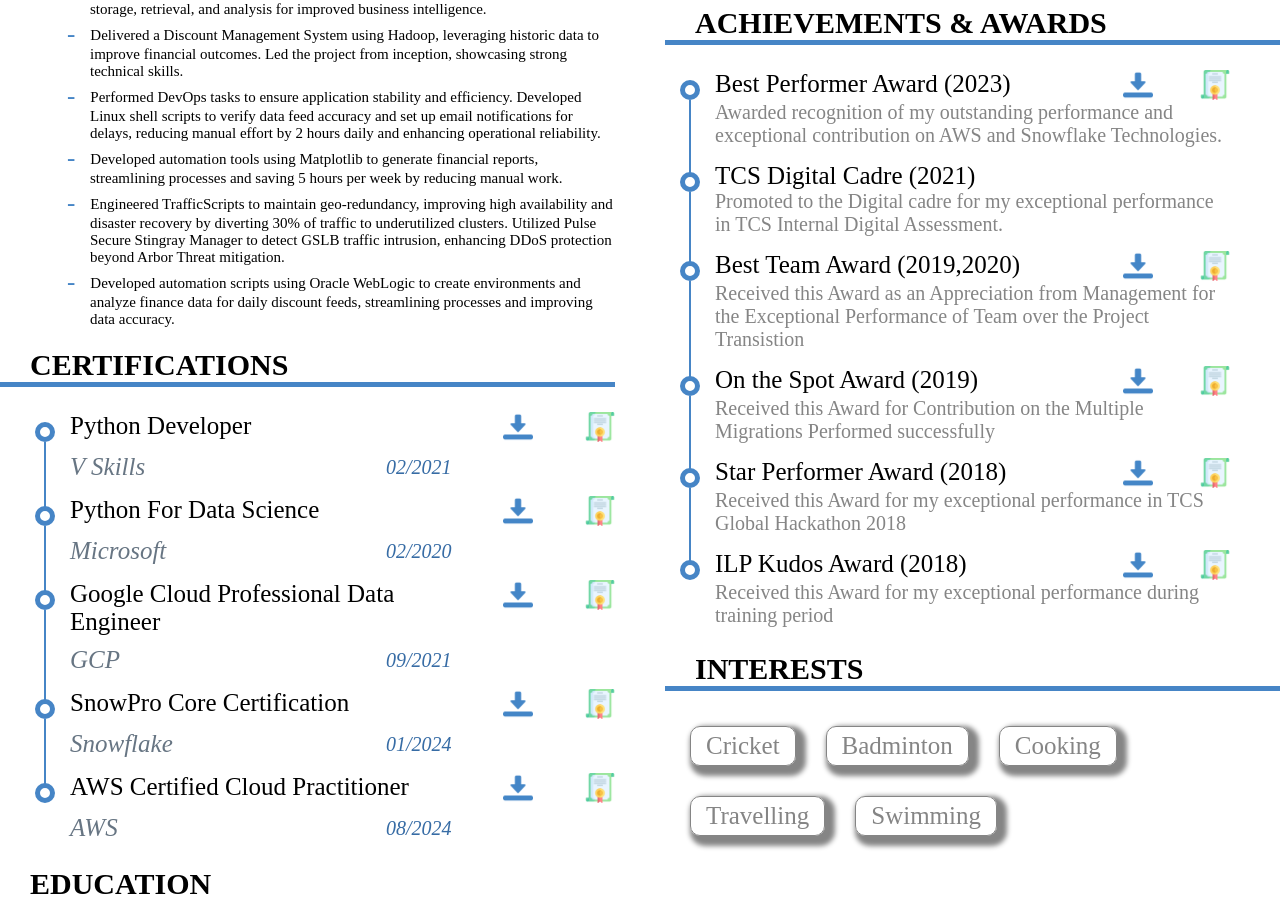
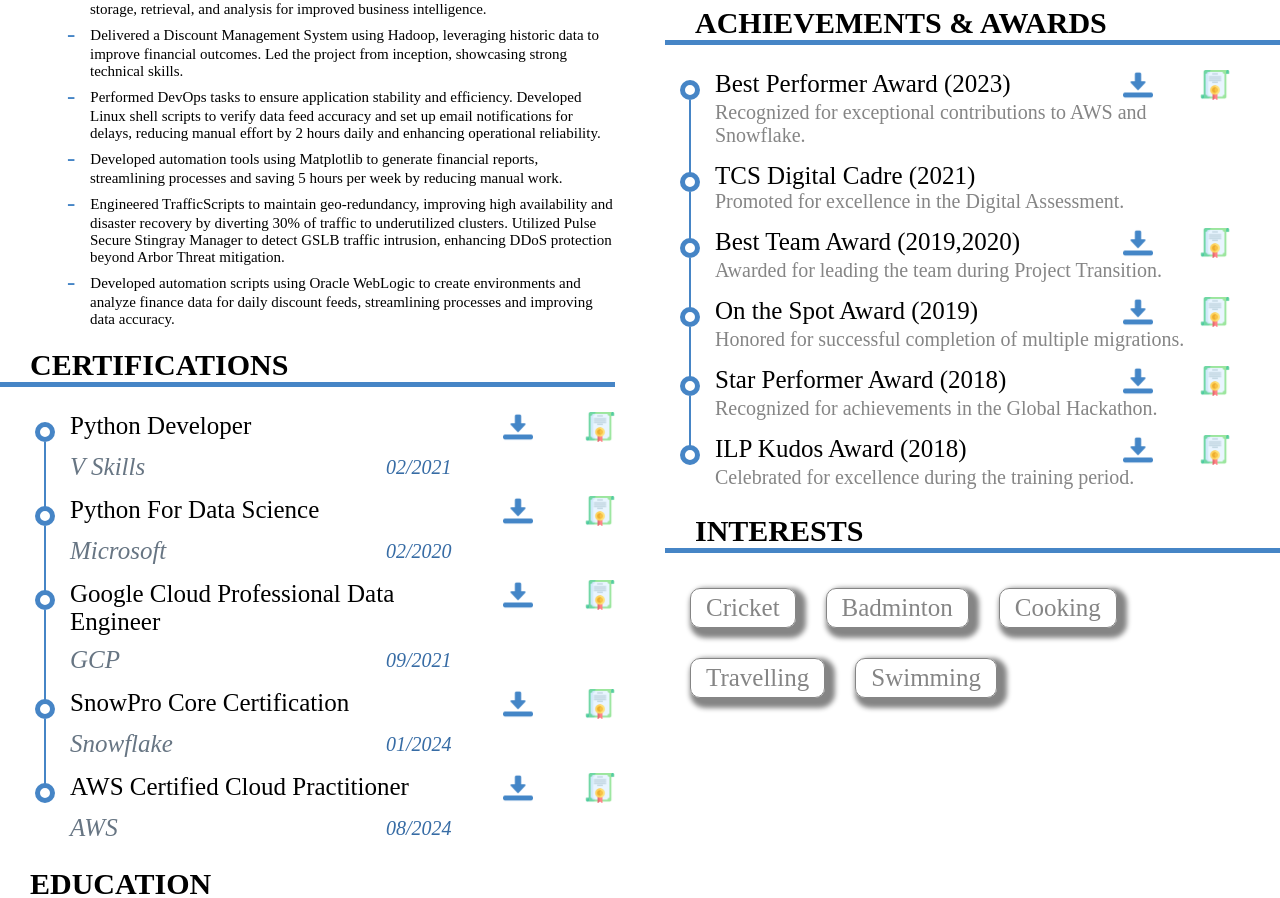
Before and after one commit to nithin-murari/nithin-resume, a React (Create React App) app: page / in a window 1280 px wide. Shown: the part 805-1703 px from the top of the page. Built offline with nearby package versions, Linux system fonts and the light colour scheme.

Commit message:
Update resumeData.js

```diff
--- a/src/resumeData.js
+++ b/src/resumeData.js
@@ -68,41 +68,41 @@ export const AchievementsList = [
     name: "Best Performer Award",
     yearOfRelease: "2023",
     certSummary:
-      "Awarded recognition of my outstanding performance and exceptional contribution on AWS and Snowflake Technologies.",
+      "Recognized for exceptional contributions to AWS and Snowflake.",
       path: CTBPA,
   },
   {
     name: "TCS Digital Cadre",
     yearOfRelease: "2021",
     certSummary:
-      "Promoted to the Digital cadre for my exceptional performance in TCS Internal Digital Assessment.",
+      "Promoted for excellence in the Digital Assessment.",
   },
   {
     name: "Best Team Award",
     yearOfRelease: "2019,2020",
     certSummary:
-      "Received this Award as an Appreciation from Management for the Exceptional Performance of Team over the Project Transistion",
+      "Awarded for leading the team during Project Transition.",
     path: BTA,
   },
   {
     name: "On the Spot Award",
     yearOfRelease: "2019",
     certSummary:
-      "Received this Award for Contribution on the Multiple Migrations Performed successfully",
+      "Honored for successful completion of multiple migrations.",
     path: Applause,
   },
   {
     name: "Star Performer Award",
     yearOfRelease: "2018",
     certSummary:
-      "Received this Award for my exceptional performance in TCS Global Hackathon 2018",
+      "Recognized for achievements in the Global Hackathon.",
     path: SLGAH,
   },
   {
     name: "ILP Kudos Award",
     yearOfRelease: "2018",
     certSummary:
-      "Received this Award for my exceptional performance during training period",
+      "Celebrated for excellence during the training period.",
     path: SLGAI,
   },
 ];
```
